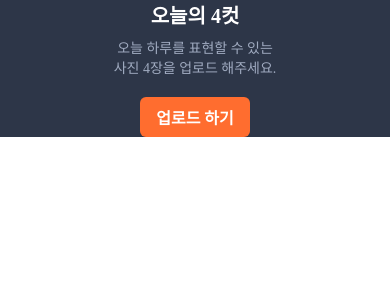
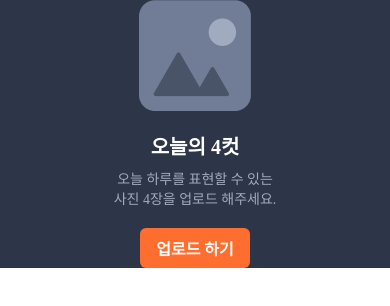
Before and after one commit to ShinYoung-Kim/Attention, a React Native app: screen / in a window 390 px wide. Shown: the top 306 px of the page. Built offline with nearby package versions, Linux system fonts and the light colour scheme.

Commit message:
feat: default 이미지 아이콘 적용

```diff
--- a/src/screen/HomeScreen.tsx
+++ b/src/screen/HomeScreen.tsx
@@ -2,10 +2,13 @@ import { StyleSheet, Text, View } from "react-native";
 import UploadButton from "../component/UploadButton";
 import { COLOR } from "../constant/color";
 import PretendardText from "../component/PretendardText";
+import {Image} from 'react-native';
+import defaultImageIcon from '../asset/image/defaultImageIcon.png';
 
 function HomeScreen() {
     return (
         <View style={styles.container}>
+            <Image source={defaultImageIcon}/>
             <View style={styles.textContainer}>
                 <PretendardText fontStyle={styles.boldText}>오늘의 4컷</PretendardText>
                 <PretendardText fontStyle={styles.contentText}>
```
